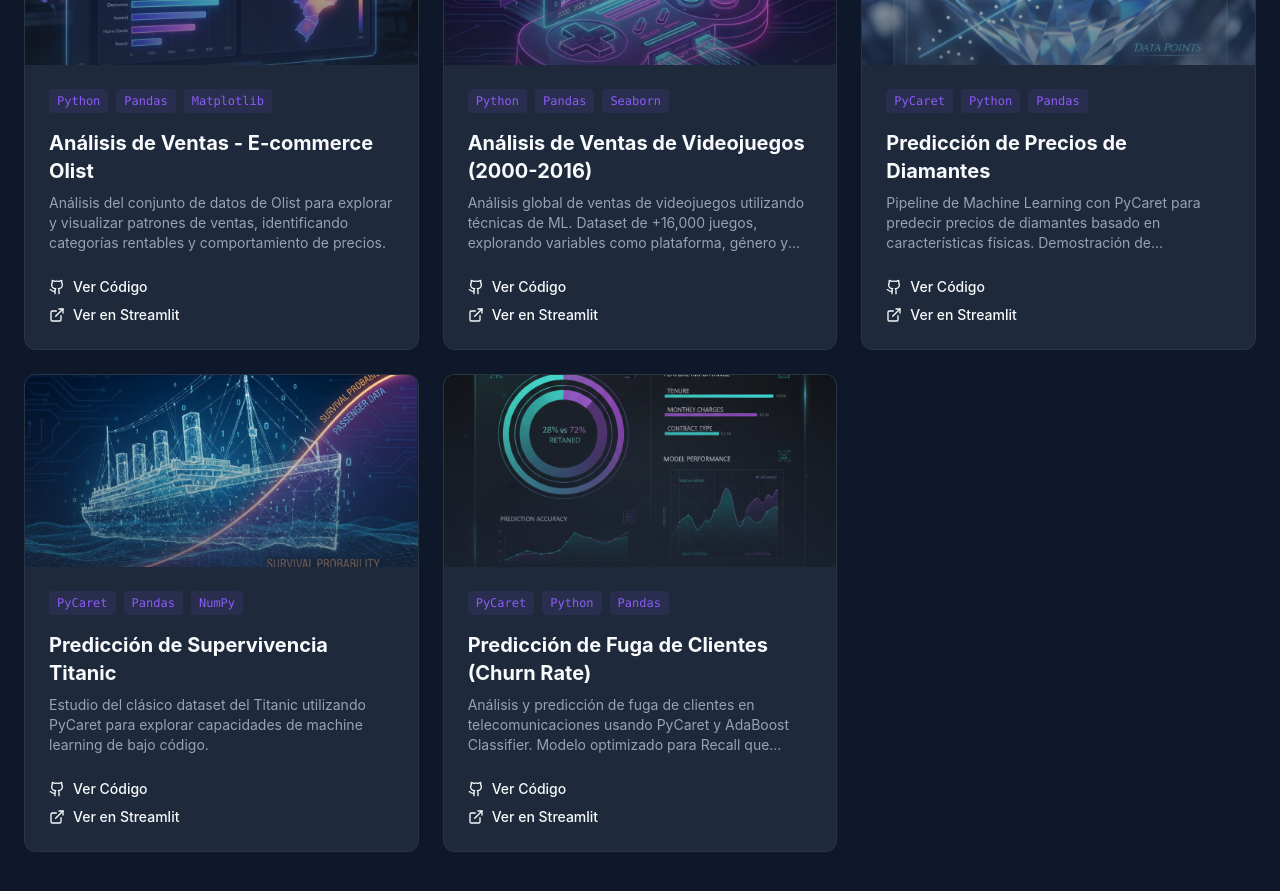
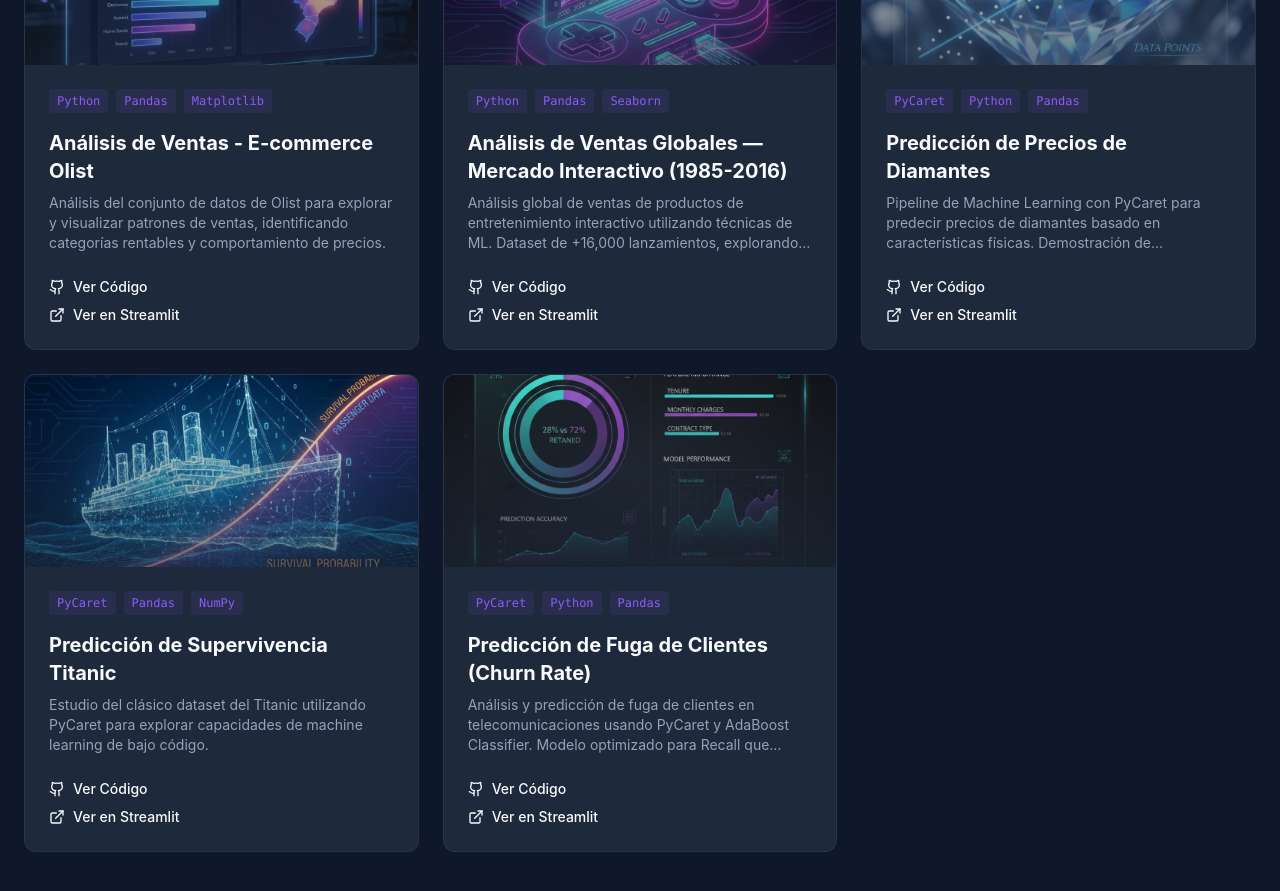
Before and after one commit to Dandlrt09/Portafolio_Personal, a React (Vite) app: page / in a window 1280 px wide. Shown: the part 1660-2551 px from the top of the page. Built offline with nearby package versions, Linux system fonts and the light colour scheme.

Commit message:
docs: actualizar proyecto de videojuegos a mercado interactivo

```diff
--- a/src/data/projects.js
+++ b/src/data/projects.js
@@ -27,17 +27,17 @@ export const projects = [
     {
         id: 2,
         category: "data-science",
-        title: "Análisis de Ventas de Videojuegos (2000-2016)",
+        title: "Análisis de Ventas Globales — Mercado Interactivo (1985-2016)",
         description: {
-            es: "Análisis global de ventas de videojuegos utilizando técnicas de ML. Dataset de +16,000 juegos, explorando variables como plataforma, género y ventas regionales.",
-            en: "Global video game sales analysis using ML techniques. Dataset of +16,000 games, exploring platform, genre, and regional sales variables."
+            es: "Análisis global de ventas de productos de entretenimiento interactivo utilizando técnicas de ML. Dataset de +16,000 lanzamientos, explorando variables como plataforma, género y ventas regionales.",
+            en: "Global sales analysis of interactive entertainment products using ML techniques. Dataset of +16,000 releases, exploring platform, genre, and regional sales variables."
         },
         tech: ["Python", "Pandas", "Seaborn", "Scikit-learn"],
         image: gamesImg,
         link: "https://github.com/Dandlrt09/DataScience_Proyects/blob/main/Proyecto%202/Main.ipynb",
         streamlit: "https://videogames-analysis.streamlit.app",
         stars: 2,
-        topics: ["Machine Learning", "Gaming"]
+        topics: ["Machine Learning", "Data Analysis"]
     },
     {
         id: 3,
```
